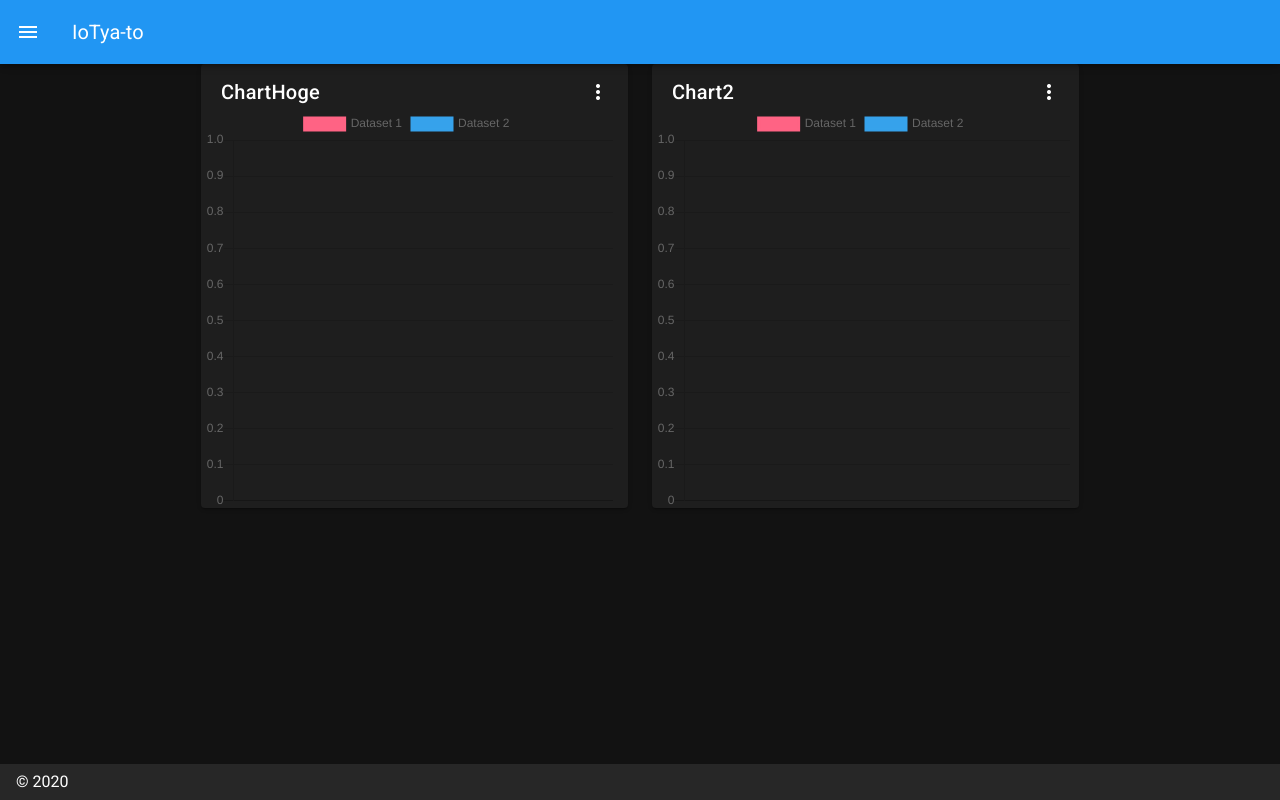
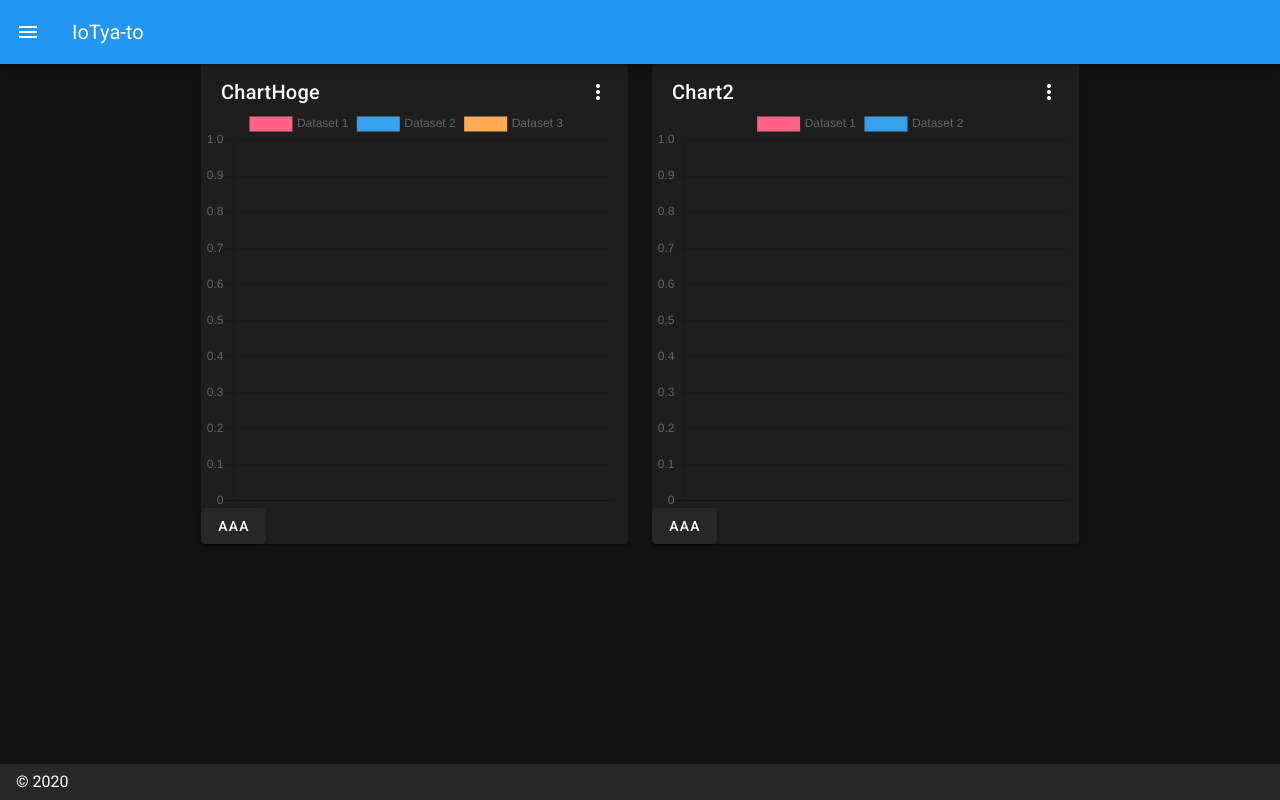
Before and after one commit to IoTya-To/IoTya-to, a Nuxt app: page / in a window 1280 px wide. Built offline with nearby package versions, Linux system fonts and the light colour scheme.

Commit message:
データ追加のメソッドを追加

```diff
--- a/components/ChartCard.vue
+++ b/components/ChartCard.vue
@@ -44,6 +44,7 @@
     </v-row>
     <div>
       <streaming-chart :key="componentKey" :data="chartList.datasets" />
+      <v-btn @click="addData(chartList.datasets)">aaa</v-btn>
       <v-overlay
         absolute
         z-index="0"
@@ -107,6 +108,16 @@ export default {
         chartNumMIN: value => parseInt(value) > 0 || 'Too little'
       }
     }
+  },
+  methods: {
+    addData (data) {
+      data.forEach((data) => {
+        data.data.push({
+          x: Date.now(),
+          y: Math.random()
+        })
+      })
+    }
   }
 }
 </script>
--- a/pages/index.vue
+++ b/pages/index.vue
@@ -42,6 +42,12 @@ export default {
               fill: false,
               borderColor: '#36A2EB',
               backgroundColor: '#36A2EB'
+            },
+            {
+              label: 'Dataset 3',
+              fill: false,
+              borderColor: '#FFAA55',
+              backgroundColor: '#FFAA55'
             }
           ]
         },
```
